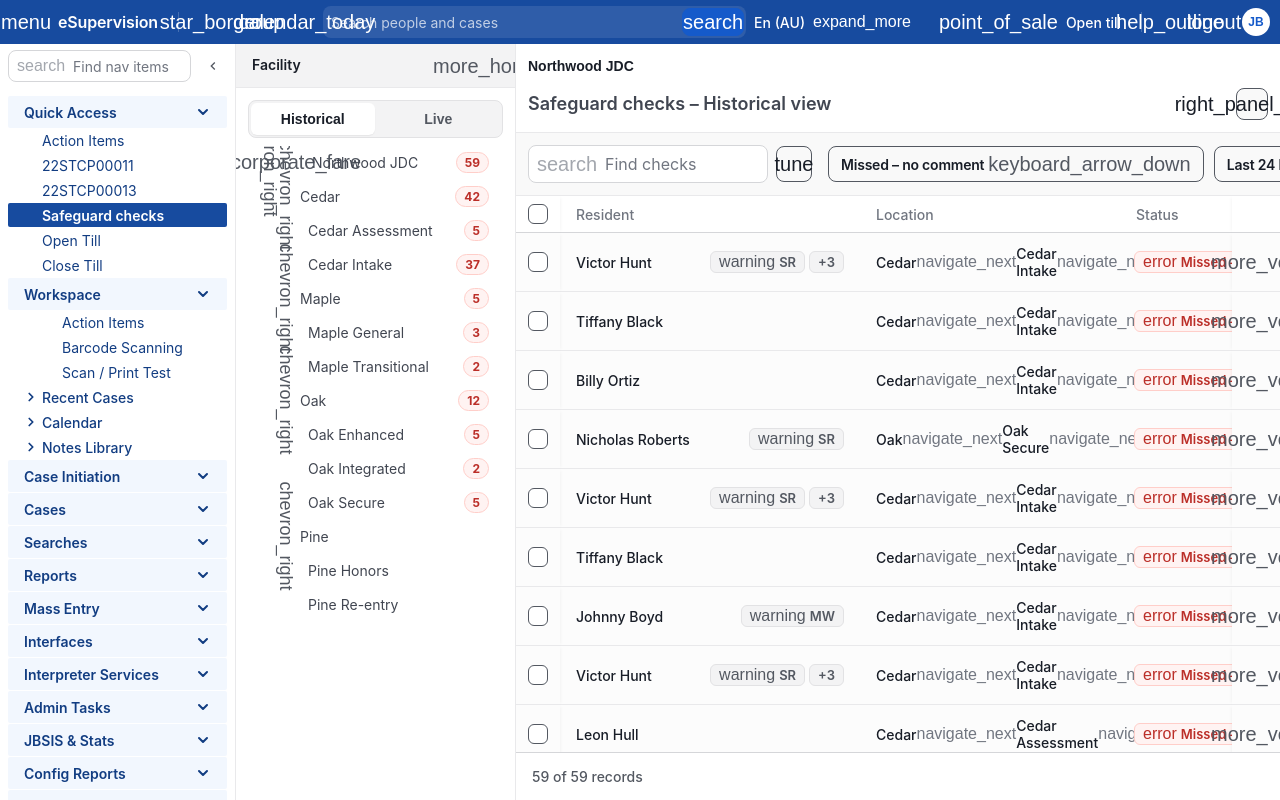
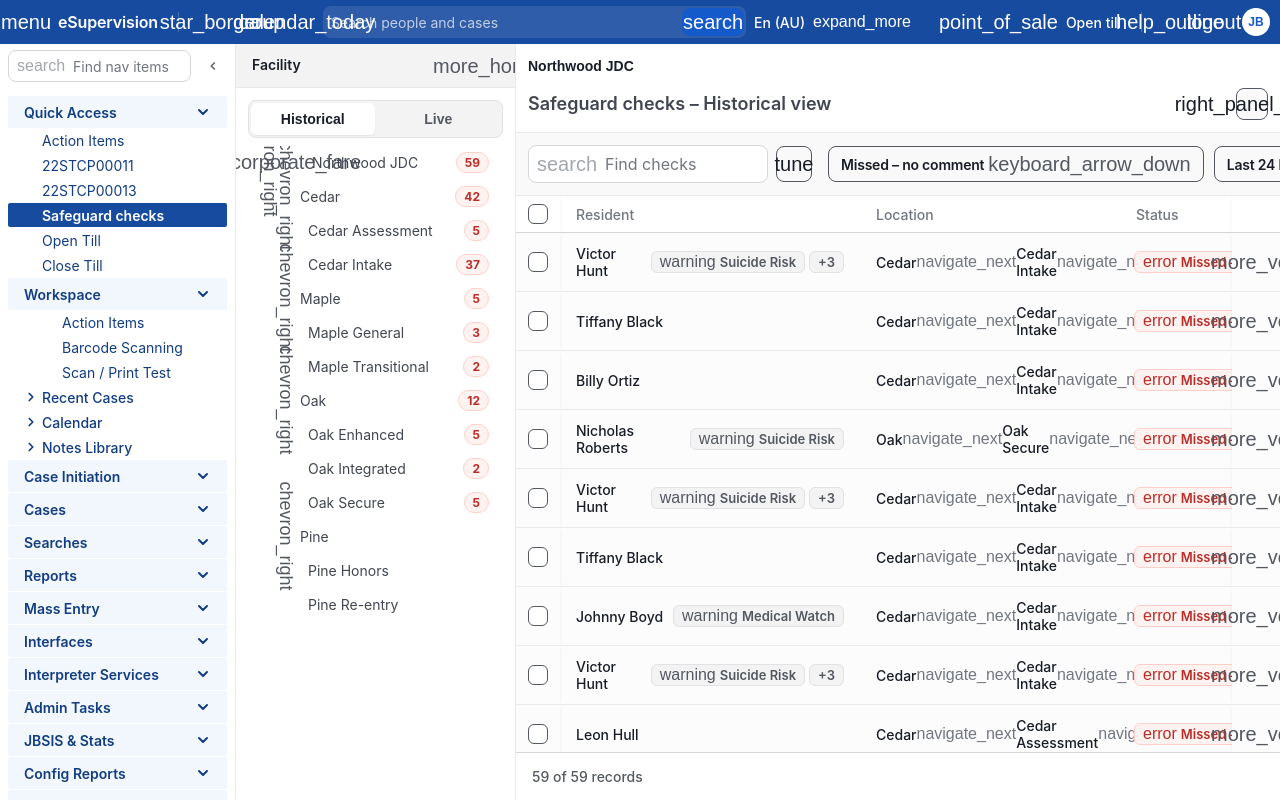
Before and after one commit to dthompson-jti/safeguard-desktop, a React (Vite) app: page / in a window 1280 px wide. Built offline with nearby package versions, Linux system fonts and the light colour scheme; a web font is replaced by a local one.

Commit message:
Badge text mode fix

```diff
--- a/src/config.ts
+++ b/src/config.ts
@@ -1,3 +1,3 @@
 // src/config.ts
-export const APP_VERSION = 'v4.71';
+export const APP_VERSION = 'v4.73';
 export const STORAGE_PREFIX = 'sc_desktop_v1_';
--- a/src/desktop-enhanced/DesktopEnhancedApp.module.css
+++ b/src/desktop-enhanced/DesktopEnhancedApp.module.css
@@ -1,17 +1,20 @@
 .mainContainer {
     height: 100%;
-    display: grid;
+    height: 100%;
+    display: flex;
+    flex-direction: row;
     flex: 1;
     background-color: var(--surface-bg-primary);
     overflow: hidden;
-    transition: grid-template-columns 0.3s cubic-bezier(0.4, 0, 0.2, 1);
-    grid-template-rows: 1fr;
+    /* transition: grid-template-columns 0.3s cubic-bezier(0.4, 0, 0.2, 1); */
+    /* grid-template-rows: 1fr; */
 }
 
 .contentWrapper {
     display: flex;
     flex-direction: column;
     min-width: 0;
+    flex: 1;
     overflow: hidden;
 }
 
@@ -70,4 +73,7 @@
     border-left: 1px solid var(--surface-border-secondary);
     height: 100%;
     position: relative;
+    flex-shrink: 0;
+    /* Match the transition curve of the previous grid layout for showing/hiding */
+    transition: width 0.3s cubic-bezier(0.4, 0, 0.2, 1);
 }
--- a/src/desktop-enhanced/DesktopEnhancedApp.tsx
+++ b/src/desktop-enhanced/DesktopEnhancedApp.tsx
@@ -1,4 +1,4 @@
-import { useEffect, useMemo, useRef } from 'react';
+import { useEffect, useRef } from 'react';
 import { useAtom, useAtomValue, useSetAtom } from 'jotai';
 import * as ToastPrimitive from '@radix-ui/react-toast';
 import { AnimatePresence } from 'framer-motion';
@@ -89,9 +89,8 @@
      */
     const showPanel = isPanelOpen || (autoOpenPanel && totalSelected === 1);
 
-    const mainContainerStyle = useMemo(() => ({
-        gridTemplateColumns: showPanel ? `1fr ${panelWidth}px` : '1fr',
-    }), [showPanel, panelWidth]);
+    // Grid styling removed in favor of Flexbox optimization
+    // const mainContainerStyle = ...
 
     return (
         <Layout leftPanel={<NavigationPanel />}>
@@ -101,7 +100,6 @@
                     data-view-mode={view}
                     className={styles.mainContainer}
                     data-panel-open={showPanel}
-                    style={mainContainerStyle}
                 >
                     <div className={styles.contentWrapper}>
                         <div className={styles.navContainer}>
@@ -152,7 +150,10 @@
 
                     <AnimatePresence>
                         {showPanel && (
-                            <div className={styles.detailPanelWrapper}>
+                            <div
+                                className={styles.detailPanelWrapper}
+                                style={{ width: `var(--panel-width, ${panelWidth}px)` }}
+                            >
                                 <DetailPanel record={activeRecord} selectedCount={totalSelected} />
                             </div>
                         )}
--- a/src/desktop/components/DesktopToolbar.module.css
+++ b/src/desktop/components/DesktopToolbar.module.css
@@ -71,8 +71,8 @@
     display: flex;
     align-items: center;
     gap: var(--spacing-1);
-    height: 36px;
-    /* Normal height standard */
+    height: var(--control-height-md);
+    /* 44px standard */
     padding: 0 var(--spacing-3);
     /* 12px padding */
     border: 1px solid var(--surface-border-primary);
@@ -210,7 +210,7 @@
 }
 
 .dateInput {
-    height: 36px;
+    height: var(--control-height-md);
     background: var(--surface-bg-primary);
     border: 1px solid var(--surface-border-primary);
     border-radius: var(--radius-md);
--- a/src/desktop/components/DetailPanel.module.css
+++ b/src/desktop/components/DetailPanel.module.css
@@ -5,7 +5,8 @@
     top: 0;
     right: 0;
     bottom: 0;
-    width: var(--panel-width, 400px);
+    /* width explicitly handled by grid container */
+    width: 100%;
     min-width: 320px;
     max-width: 600px;
     background: var(--surface-bg-primary);
--- a/src/desktop/components/DetailPanel.tsx
+++ b/src/desktop/components/DetailPanel.tsx
@@ -1,4 +1,4 @@
-import { useState, useRef, useCallback, useEffect } from 'react';
+import { useState, useRef, useCallback, useEffect, useLayoutEffect } from 'react';
 import { useAtom, useSetAtom, useAtomValue } from 'jotai';
 import { motion } from 'framer-motion';
 import {
@@ -37,6 +37,14 @@
 
     // Derived state
     const colorMode = useAtomValue(residentBadgeColorModeAtom);
+
+
+    // Sync initial width to CSS variable
+    useLayoutEffect(() => {
+        document.documentElement.style.setProperty('--panel-width', `${panelWidth}px`);
+    }, [panelWidth]);
+
+
 
 
 
@@ -83,6 +91,9 @@
 
     const handleResizeMove = useCallback((e: MouseEvent) => {
         if (!isResizing) return;
+        // Debug: Measure Event Frequency
+        console.log('[DetailPanel] ResizeMove', e.clientX, performance.now());
+
         const newWidth = window.innerWidth - e.clientX;
         const clampedWidth = Math.max(320, Math.min(600, newWidth));
 
@@ -136,7 +147,6 @@
         <motion.div
             ref={panelRef}
             className={styles.panel}
-            style={{ '--panel-width': `${panelWidth}px` } as React.CSSProperties}
             initial="closed"
             animate="open"
             exit="closed"
--- a/src/desktop/components/ResidentChip.tsx
+++ b/src/desktop/components/ResidentChip.tsx
@@ -3,6 +3,7 @@
 import { Tooltip } from '../../components/Tooltip';
 
 import { ResidentBadgeTextMode } from '../atoms';
+import { getBadgeLabel } from '../utils/badgeUtils';
 
 interface ResidentChipProps {
     name: string;
@@ -26,8 +27,8 @@
     let statusLabel = '';
     let tooltip = '';
 
-    const srLabel = textMode === 'full' ? 'Suicide risk' : 'SR';
-    const mwLabel = textMode === 'full' ? 'Medical watch' : 'MW';
+    const srLabel = getBadgeLabel('Suicide Risk', textMode);
+    const mwLabel = getBadgeLabel('Medical Watch', textMode);
 
     if (showHighRisk) {
         statusLabel = srLabel;
--- a/src/desktop/components/ResidentStatusGroup.tsx
+++ b/src/desktop/components/ResidentStatusGroup.tsx
@@ -3,7 +3,8 @@
 import { StatusBadge, StatusBadgeType } from './StatusBadge';
 import { Tooltip } from '../../components/Tooltip';
 import { useAtomValue } from 'jotai';
-import { residentBadgeColorModeAtom } from '../atoms';
+import { residentBadgeColorModeAtom, residentBadgeTextAtom } from '../atoms';
+import { getBadgeLabel } from '../utils/badgeUtils';
 
 interface ResidentStatusGroupProps {
     residents: Resident[];
@@ -13,6 +14,7 @@
 
 export const ResidentStatusGroup: React.FC<ResidentStatusGroupProps> = ({ residents, view, limit = 1 }) => {
     const colorMode = useAtomValue(residentBadgeColorModeAtom);
+    const badgeTextMode = useAtomValue(residentBadgeTextAtom);
     // 1. Flatten all statuses from all residents into a single list of simplified objects
     // We want to know: { label: string, status: StatusBadgeType, tooltip: string }
 
@@ -90,7 +92,7 @@
                 <StatusBadge
                     key={i}
                     status={badge.status}
-                    label={view === 'table' ? getShortLabel(badge.label) : badge.label}
+                    label={view === 'table' ? getBadgeLabel(badge.label, badgeTextMode) : badge.label}
                     fill
                     tooltip={badge.tooltip}
                     colorMode={colorMode}
@@ -113,11 +115,7 @@
     );
 };
 
-const getShortLabel = (label: string) => {
-    if (label === 'Suicide Risk') return 'SR';
-    if (label === 'Medical Watch') return 'MW';
-    return label;
-};
+
 
 const renderTooltipContent = (badges: any[]) => (
     <div style={{ display: 'flex', flexDirection: 'column', gap: '4px' }}>
--- a/src/desktop/components/RowContextMenu.module.css
+++ b/src/desktop/components/RowContextMenu.module.css
@@ -15,7 +15,7 @@
     height: 28px;
     background: transparent;
     border: none;
-    border-radius: var(--radius-md);
+    border-radius: var(--spacing-3);
     color: var(--surface-fg-tertiary);
     cursor: pointer;
     transition: background-color 0.15s, color 0.15s;
--- /dev/null
+++ b/src/desktop/utils/badgeUtils.ts
@@ -0,0 +1,31 @@
+export type BadgeTextMode = 'full' | 'short';
+
+export const RISK_ACRONYMS: Record<string, string> = {
+    'Suicide Risk': 'SR',
+    'Medical Watch': 'MW',
+    'Assault Risk': 'AR',
+    'Escape Risk': 'ER',
+    'Flight Risk': 'FR',
+    'Self Harm': 'SH',
+    'Fall Risk': 'FL',
+};
+
+/**
+ * Gets the display label for a badge based on the current text mode.
+ * @param label The full label text (e.g., "Suicide Risk")
+ * @param mode The current badge text mode ('full' or 'short')
+ * @returns The label to display
+ */
+export const getBadgeLabel = (label: string, mode: BadgeTextMode): string => {
+    if (mode === 'full') {
+        return label;
+    }
+
+    // Check specific acronyms first
+    if (RISK_ACRONYMS[label]) {
+        return RISK_ACRONYMS[label];
+    }
+
+    // Fallback: Take first 2 letters, uppercase
+    return label.substring(0, 2).toUpperCase();
+};
```
Also changed, not shown: 3 other files (tests, documents, lock files or other folders).
